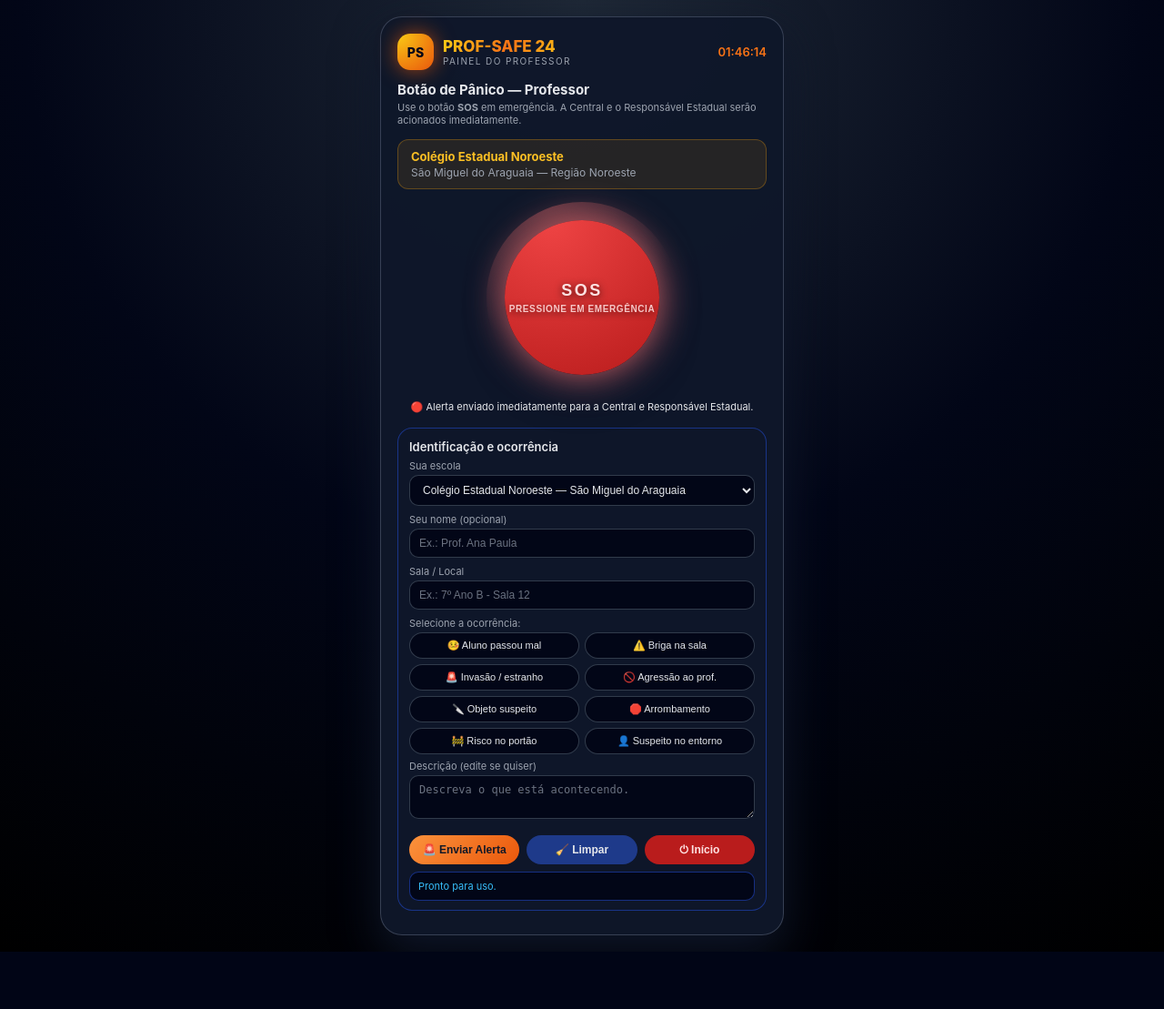
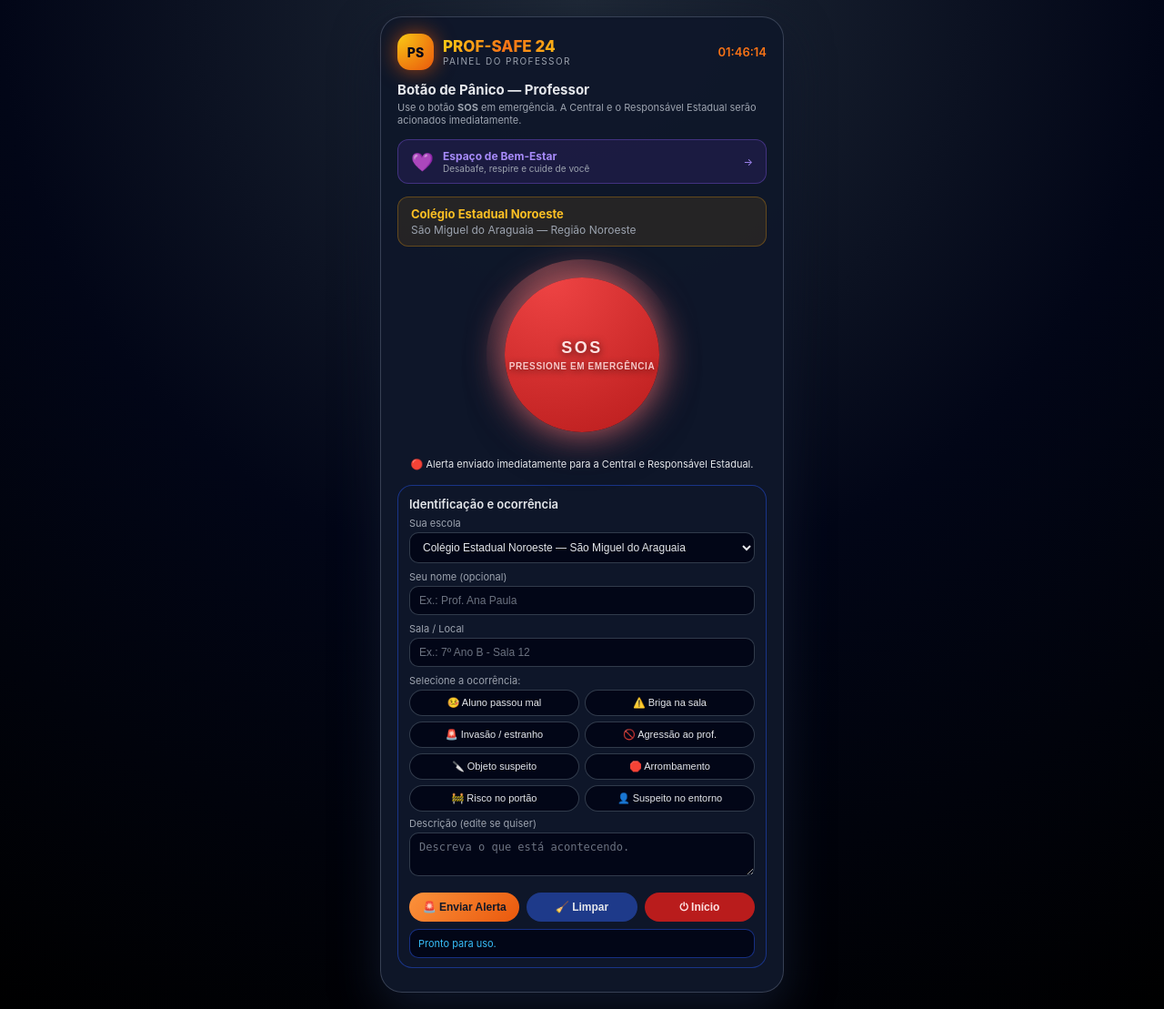
Before and after one commit to salveci2022/prof-safe24-premium-secure, a Flask app: page /professor in a window 1280 px wide. Shown: the whole page at 91% size. Before the commit the page ends 1046 px from the top, so only its background shows below. Run offline with Flask 3, Linux system fonts and the light colour scheme.

Commit message:
add arquivos no repo

```diff
--- a/templates/professor.html
+++ b/templates/professor.html
@@ -89,6 +89,18 @@ textarea{resize:vertical;min-height:48px;max-height:110px;}
     Use o botão <b>SOS</b> em emergência. A Central e o Responsável Estadual serão acionados imediatamente.
   </div>
 
+  <!-- BEM-ESTAR -->
+  <a href="/bem-estar" style="display:flex;align-items:center;gap:10px;
+    padding:10px 14px;border-radius:12px;margin-bottom:14px;text-decoration:none;
+    background:rgba(124,58,237,.12);border:1px solid rgba(139,92,246,.35);">
+    <span style="font-size:20px;">💜</span>
+    <div>
+      <div style="font-size:12px;font-weight:700;color:#a78bfa;">Espaço de Bem-Estar</div>
+      <div style="font-size:10px;color:#9ca3af;">Desabafe, respire e cuide de você</div>
+    </div>
+    <span style="margin-left:auto;font-size:11px;color:#a78bfa;">→</span>
+  </a>
+
   <!-- Banner da escola -->
   <div class="escola-banner">
     <b id="escolaNome">{{ escola.nome or 'Selecione sua escola' }}</b>
@@ -145,13 +157,6 @@ textarea{resize:vertical;min-height:48px;max-height:110px;}
       <button class="btn btn-red"  type="button" onclick="sair()">⏻ Início</button>
     </div>
     <div id="status">Pronto para uso.</div>
-    <div id="bemEstarLink" style="display:none;margin-top:8px;">
-      <a href="/bem-estar" style="display:block;padding:9px;border-radius:10px;
-        background:rgba(124,58,237,.15);border:1px solid rgba(139,92,246,.4);
-        color:#a78bfa;font-size:11px;font-weight:600;text-align:center;text-decoration:none;">
-        💜 Como você está? Acesse o espaço de bem-estar
-      </a>
-    </div>
   </div>
 </div>
 </div>
@@ -209,10 +214,7 @@ async function enviarAlerta(payload,statusEl,msgOk){
   try{
     const r=await fetch('/api/alert',{method:'POST',headers:{'Content-Type':'application/json'},body:JSON.stringify(payload)});
     const d=await r.json();
-    if(d.ok){
-      statusEl.textContent=msgOk;statusEl.style.color='#22c55e';
-      document.getElementById('bemEstarLink').style.display='block';
-    }
+    if(d.ok){statusEl.textContent=msgOk;statusEl.style.color='#22c55e';}
     else{statusEl.textContent='Erro ao enviar.';statusEl.style.color='#f97316';}
   }catch(e){statusEl.textContent='Falha de comunicação.';statusEl.style.color='#f97316';}
 }
```
